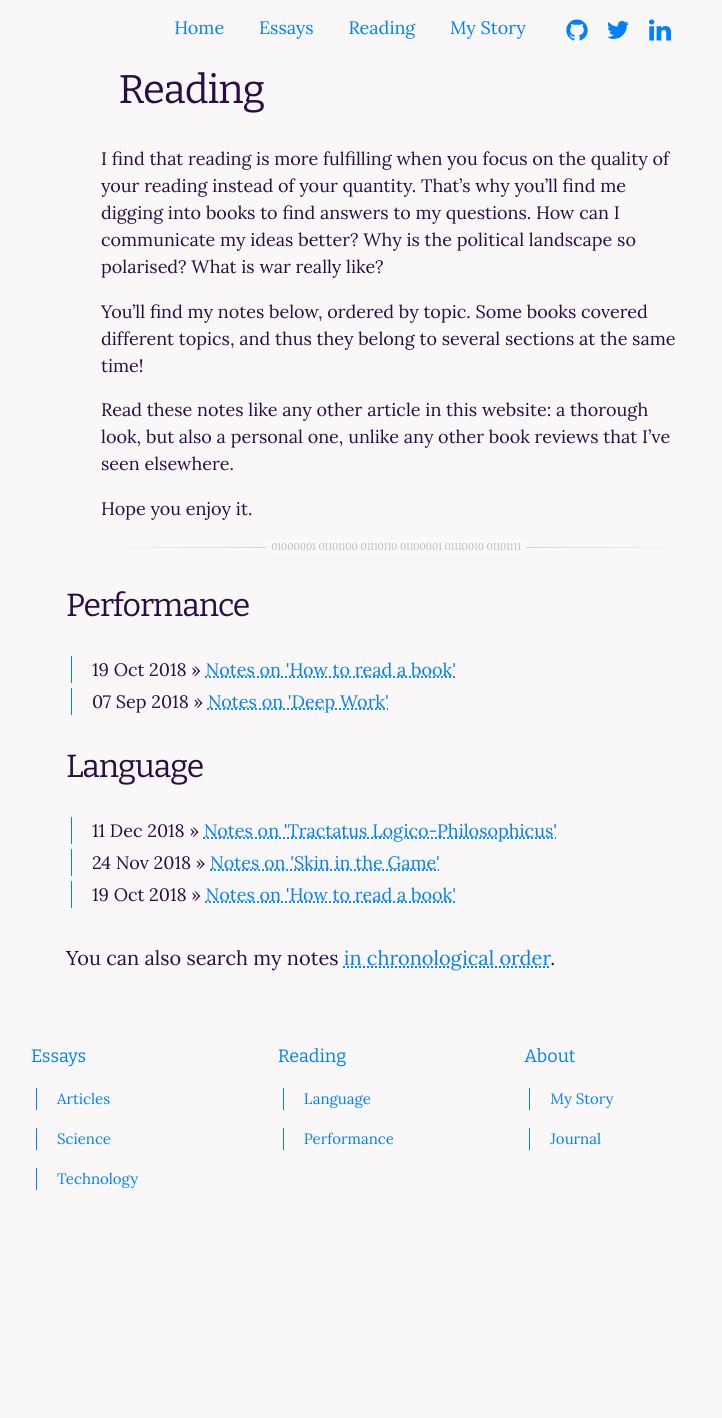
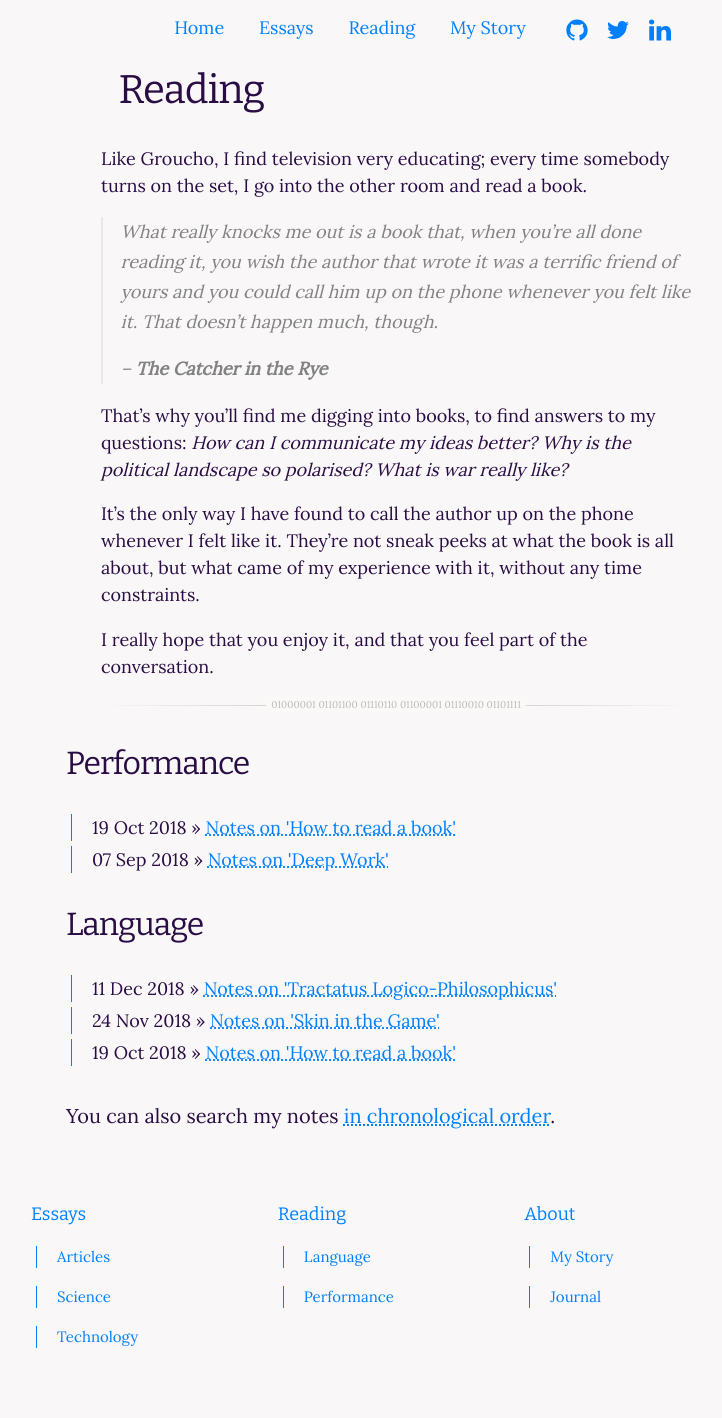
Before and after one commit to ohduran/ohduran.github.io, a Jekyll site: the page built from 02reading.md, in a window 1280 px wide. Shown: the whole page, without its empty margins (244-966 px from the left). Built offline with Jekyll 4.4.1, drawn with Linux system fonts in a browser that asks for light colours; before the commit the page ends 1260 px from its top, so only the background shows below that.

Commit message:
hotfix: reading and contact

```diff
--- a/02reading.md
+++ b/02reading.md
@@ -3,10 +3,15 @@ layout: reading
 title: Reading
 permalink: /reading/
 ---
-I find that reading is more fulfilling when you focus on the quality of your reading instead of your quantity. That's why you'll find me digging into books to find answers to my questions. How can I communicate my ideas better? Why is the political landscape so polarised? What is war really like?
 
-You'll find my notes below, ordered by topic. Some books covered different topics, and thus they belong to several sections at the same time!
+Like Groucho, I find television very educating; every time somebody turns on the set, I go into the other room and read a book.
 
-Read these notes like any other article in this website: a thorough look, but also a personal one, unlike any other book reviews that I've seen elsewhere.
+> What really knocks me out is a book that, when you're all done reading it, you wish the author that wrote it was a terrific friend of yours and you could call him up on the phone whenever you felt like it. That doesn't happen much, though.
+>
+> -- __The Catcher in the Rye__
 
-Hope you enjoy it.
+That's why you'll find me digging into books, to find answers to my questions: *How can I communicate my ideas better? Why is the political landscape so polarised? What is war really like?*
+
+It's the only way I have found to call the author up on the phone whenever I felt like it. They're not sneak peeks at what the book is all about, but what came of my experience with it, without any time constraints.
+
+I really hope that you enjoy it, and that you feel part of the conversation.
```
Also changed, not shown: 04contact.md (+11 -0 lines).
